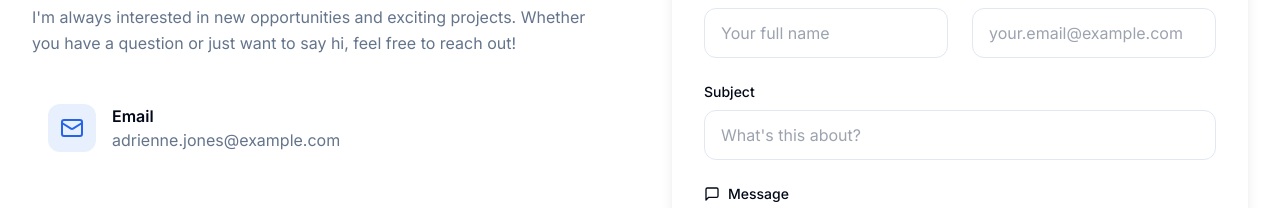
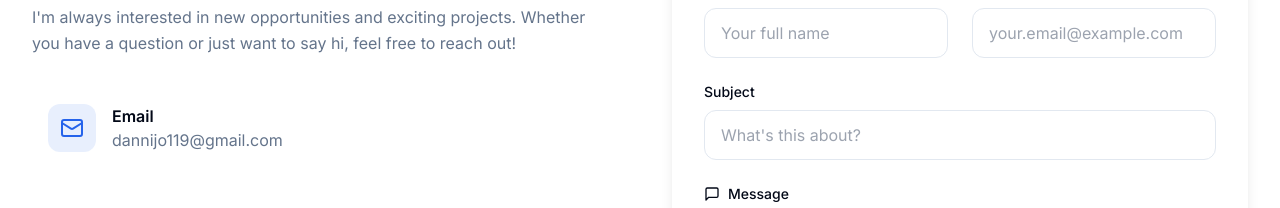
Before and after one commit to dannijo119-creator/my-portfolio, a Next.js app: page / in a window 1280 px wide. Shown: the part 3400-3608 px from the top of the page. Built offline with nearby package versions, Linux system fonts and the light colour scheme.

Commit message:
Update email address to dannijo119@gmail.com
- Updated email in Contact section
- Updated email in Footer social links
- Updated email in Hero section social links
- All email references now point to dannijo119@gmail.com

```diff
--- a/components/Contact.tsx
+++ b/components/Contact.tsx
@@ -93,8 +93,8 @@ const Contact = () => {
     {
       icon: Mail,
       title: 'Email',
-      value: 'adrienne.jones@example.com',
-      href: 'mailto:adrienne.jones@example.com',
+      value: 'dannijo119@gmail.com',
+      href: 'mailto:dannijo119@gmail.com',
     },
     {
       icon: Phone,
--- a/components/Footer.tsx
+++ b/components/Footer.tsx
@@ -31,7 +31,7 @@ const Footer = () => {
     {
       name: 'Email',
       icon: Mail,
-      href: 'mailto:adrienne.jones@example.com',
+      href: 'mailto:dannijo119@gmail.com',
       color: 'hover:bg-red-500 hover:text-white',
       bgColor: 'bg-red-100 text-red-800'
     },
--- a/components/Hero.tsx
+++ b/components/Hero.tsx
@@ -252,7 +252,7 @@ const Hero = () => {
               <Linkedin size={24} />
             </motion.a>
             <motion.a
-              href="mailto:adrienne.jones@example.com"
+              href="mailto:dannijo119@gmail.com"
               className="p-3 rounded-full bg-white/10 backdrop-blur-sm hover:bg-white/20 transition-colors duration-300 text-white"
               whileHover={{ scale: 1.1, rotate: 5 }}
               whileTap={{ scale: 0.95 }}
```
